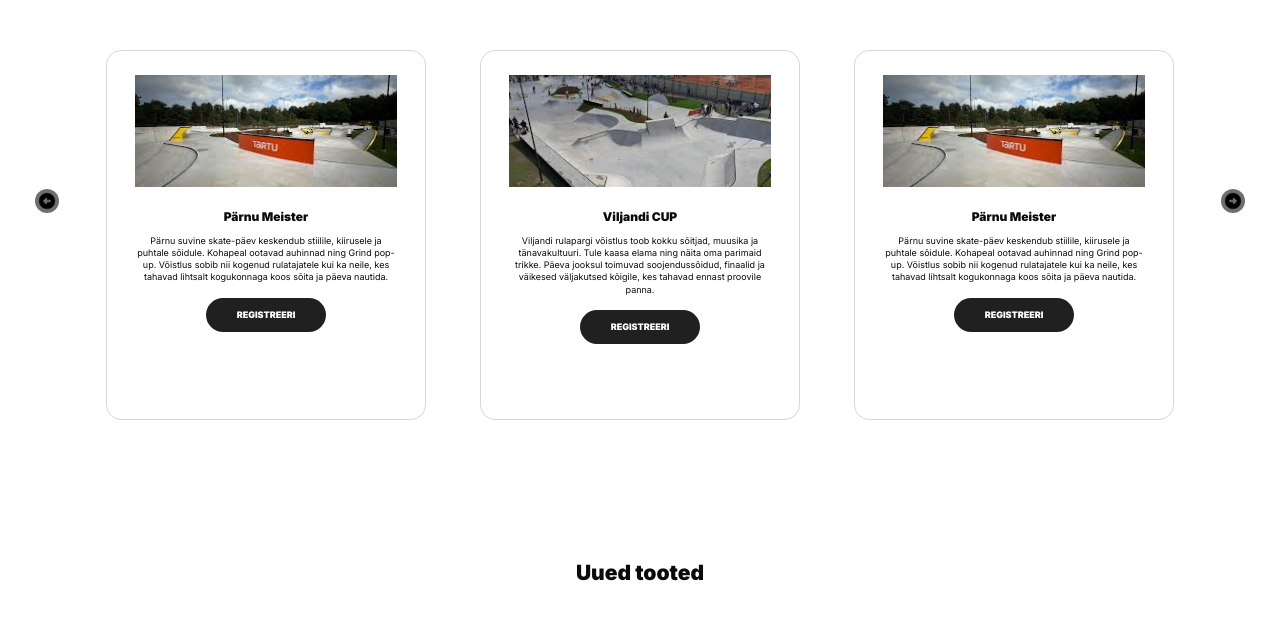
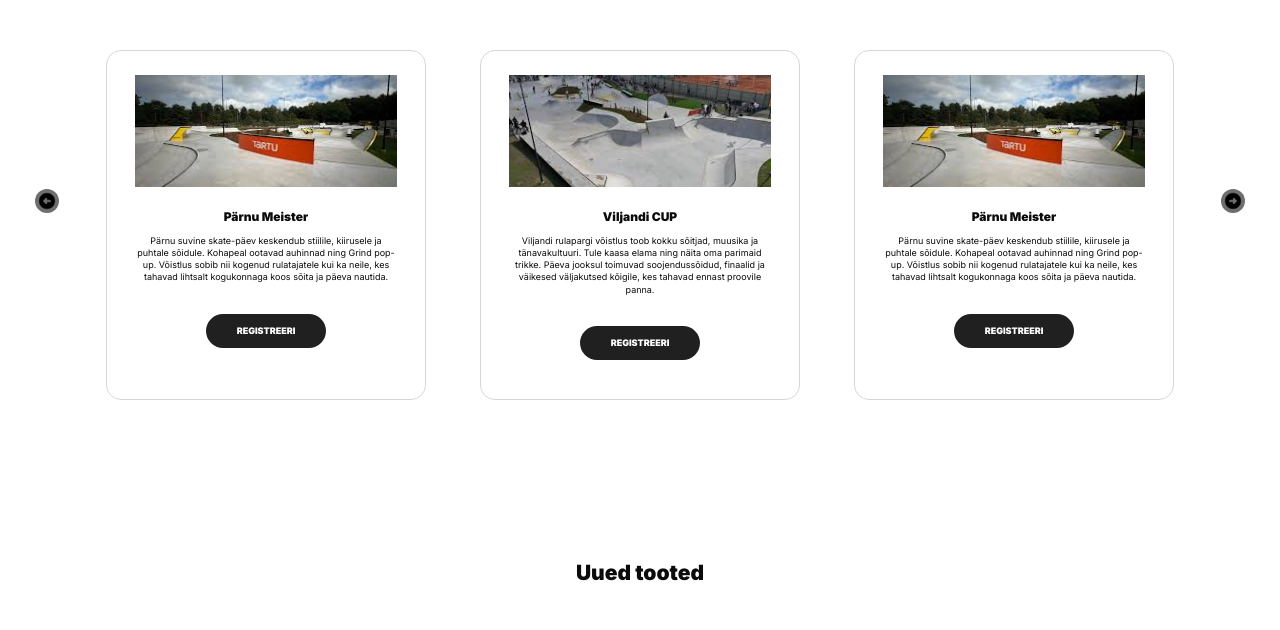
Before and after one commit to DolfGitler/examdevin, a plain HTML site: page grind-homepage/index.html in a window 1280 px wide. Shown: the part 1051-1681 px from the top of the page. Drawn offline with Linux system fonts and the light colour scheme.

Commit message:
boxes update

```diff
--- a/grind-homepage/style.css
+++ b/grind-homepage/style.css
@@ -316,7 +316,7 @@ input:focus-visible {
 .event-card {
   flex: 0 0 320px;
   width: 320px;
-  height: 370px;
+  height: 350px;
   overflow-y: auto;
   padding: 24px 28px 18px;
   background: #ffffff;
@@ -375,7 +375,7 @@ input:focus-visible {
   width: fit-content;
   min-width: 120px;
   height: 34px;
-  margin: 0 auto;
+  margin: 30px auto 0;
   padding: 0 18px;
   color: #ffffff;
   background: #202020;
```
